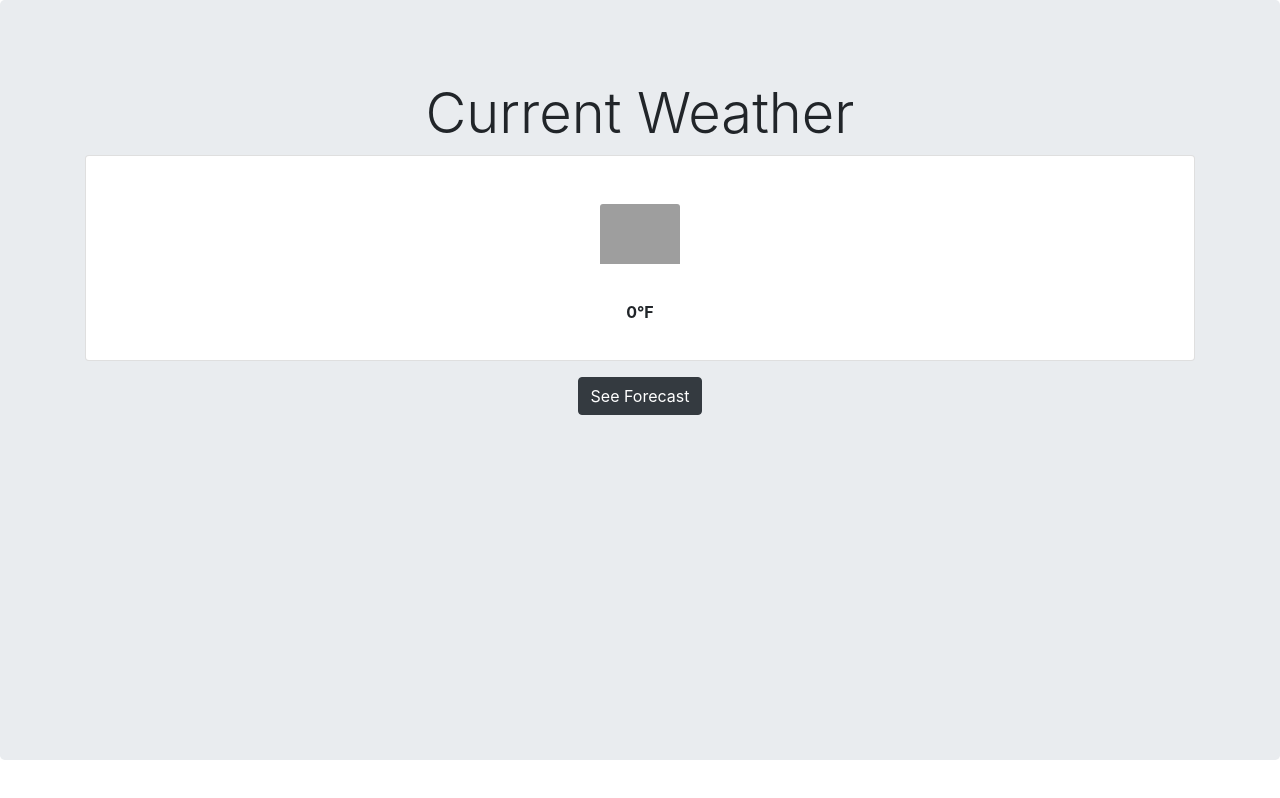
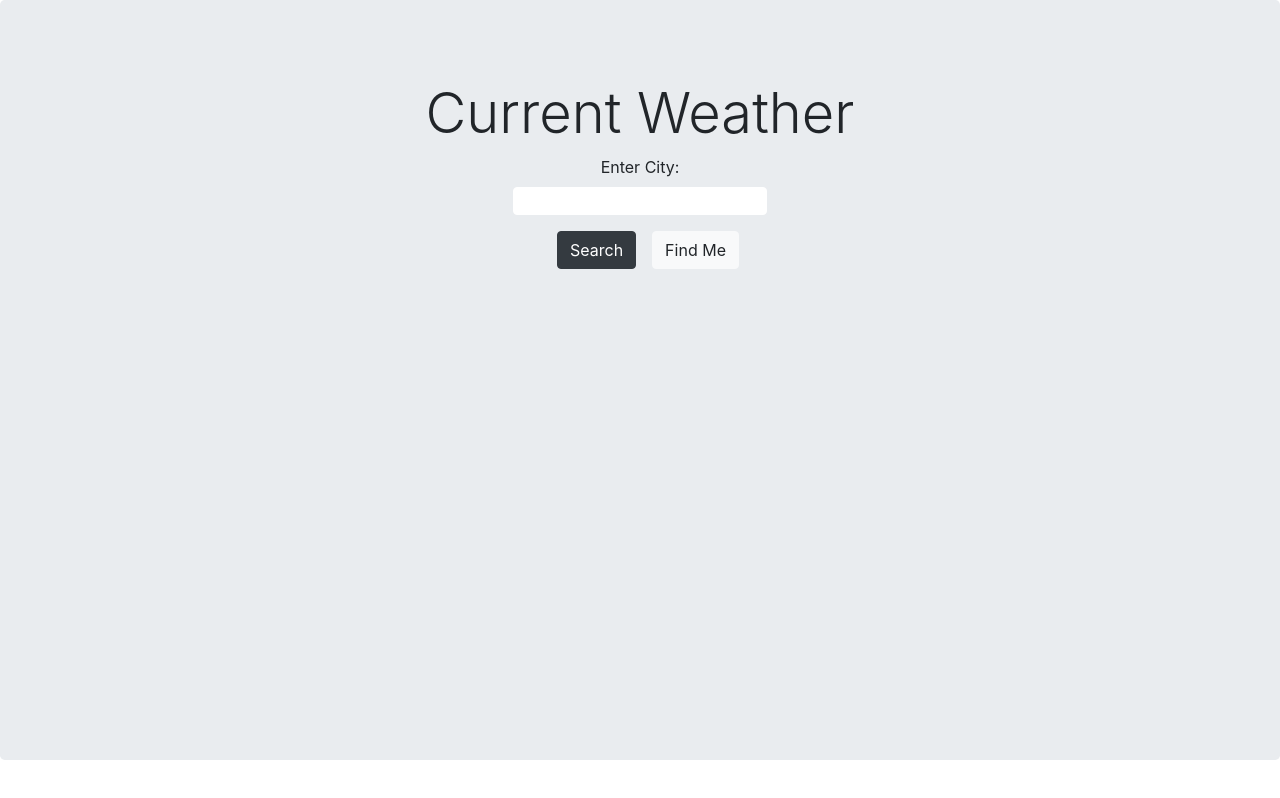
Before and after one commit to avalos010/weather-app-react, a React (Create React App) app: page / in a window 1280 px wide. Built offline with nearby package versions, Linux system fonts and the light colour scheme; no server answers; grey boxes are pictures that could not be loaded.

Commit message:
added input option

```diff
--- a/src/components/App.js
+++ b/src/components/App.js
@@ -7,8 +7,8 @@ import FiveDay from "./fiveDay";
 
 const App = () => (
   <Switch>
-    <Route exact path="/" render={() => <CurrentWeather />} />
-    <Route exact path="/forecast" render={() => <FiveDay />} />
+    <Route exact path="/" component={CurrentWeather} />
+    <Route exact path="/forecast" component={FiveDay} />
   </Switch>
 );
 
--- a/src/components/CurrentWeather.js
+++ b/src/components/CurrentWeather.js
@@ -1,29 +1,50 @@
 import React, { Component } from "react";
-import getLocation from "../getCoordinates";
 import { Link } from "react-router-dom";
+
+import WeatherInfo from "./weatherInfo";
 
 class CurrentWeather extends Component {
   state = {
-    location: "",
+    city: "",
     thumbnail: "",
     title: "",
     description: "",
     temp: 0,
     lon: null,
-    lat: null
+    lat: null,
+    showInput: true
   };
 
-  componentDidMount = () => {
+  handleUserLocation = () => {
     if (navigator.geolocation) {
       navigator.geolocation.getCurrentPosition(
         position => {
           const { latitude, longitude } = position.coords;
-          this.setState({ lat: latitude, lon: longitude });
+          this.setState({ lat: latitude, lon: longitude, showInput: false });
           this.handleWaitonLocation();
         },
         () => alert("Please Allow Location")
       );
     }
+  };
+
+  handleUserInput = async () => {
+    const response = await fetch(
+      `https://api.openweathermap.org/data/2.5/weather?q=${
+        this.state.city
+      }&appid=601eae66287223be5956bb277ffa86d5&units=imperial`
+    );
+
+    const result = await response.json();
+
+    result
+      ? this.setState({
+          title: result.name,
+          thumbnail: result.weather[0].icon,
+          description: result.weather[0].description,
+          temp: Math.floor(result.main.temp)
+        })
+      : console.log("loading");
   };
 
   handleWaitonLocation = async () => {
@@ -43,34 +64,57 @@ class CurrentWeather extends Component {
   };
 
   render() {
-    const { temp, title, thumbnail, description } = this.state;
+    const { temp, title, thumbnail, description, city } = this.state;
     return (
       <div className="jumbotron  text-center" style={{ height: "95vh" }}>
         <h2 className="display-4 mt-3">Current Weather</h2>
-        <div className="container">
-          <div className="card p-3">
-            <p className="lead font-weight-bold">{title}</p>
-            <div className="m-3">
-              <img
-                style={{ width: 80 }}
-                src={`http://openweathermap.org/img/w/${thumbnail}.png`}
-                className="mx-auto card-img-top"
-                alt={description}
-              />
-            </div>
-            <div className="card-body ">
-              <p className="card-text">
-                <span className="font-weight-bold">{temp}°F</span>
-                <br />
-                {description}
-              </p>
-            </div>
+        {title && (
+          <WeatherInfo
+            temp={temp}
+            title={title}
+            thumbnail={thumbnail}
+            description={description}
+          />
+        )}
+        {!title && (
+          <div className="d-flex flex-column">
+            <label htmlFor="location">Enter City:</label>
+            <input
+              className=" mx-auto border border-white rounded"
+              type="text"
+              id="location"
+              onChange={e => this.setState({ city: e.target.value })}
+            />
           </div>
-        </div>
-
-        <Link className=" mt-3 btn btn-dark" to="/forecast">
-          See Forecast
-        </Link>
+        )}
+        {!title && (
+          <div className="d-flex flex-row justify-content-center mt-3">
+            <button
+              onClick={this.handleUserInput}
+              className="btn btn-dark ml-3"
+            >
+              Search
+            </button>
+            <button
+              onClick={this.handleUserLocation}
+              className="btn btn-light ml-3"
+            >
+              Find Me
+            </button>
+          </div>
+        )}
+        {title && (
+          <Link
+            state={this.state.city}
+            className=" mt-3 btn btn-dark"
+            to={{
+              pathname: "/forecast",
+              city
+            }}
+          >
+            See Forecast
+          </Link>
+        )}
       </div>
     );
   }
--- a/src/components/fiveDay.js
+++ b/src/components/fiveDay.js
@@ -9,19 +9,41 @@ const FiveDay = props => {
   const [forecastData, setForecastData] = useState(null);
   const [lat, setLat] = useState(null);
   const [lon, setLon] = useState(null);
+  const [city, setCity] = useState(null);
 
   // eslint-disable-next-line react-hooks/exhaustive-deps
   const handleLoadForecast = async () => {
+    if (lat && lon) {
+      const response = await fetch(
+        `https://api.openweathermap.org/data/2.5/forecast?lat=${lat}&lon=${lon}&appid=601eae66287223be5956bb277ffa86d5&units=imperial`
+      );
+      const json = await response.json();
+
+      if (json) {
+        setForecastData(json.list);
+        console.log(json);
+        setCity(`${json.city.name}, ${json.city.country}`);
+      }
+    }
+  };
+
+  const handleUserLocationInput = async () => {
     const response = await fetch(
-      `https://api.openweathermap.org/data/2.5/forecast?lat=${lat}&lon=${lon}&appid=601eae66287223be5956bb277ffa86d5&units=imperial`
+      `https://api.openweathermap.org/data/2.5/forecast?q=${
+        props.location.city
+      }&appid=601eae66287223be5956bb277ffa86d5&units=imperial`
     );
     const json = await response.json();
-    setForecastData(json.list);
-    console.log(json.list);
+
+    if (json) {
+      setForecastData(json.list);
+      console.log(json);
+      setCity(`${json.city.name}, ${json.city.country}`);
+    }
   };
 
   useEffect(() => {
-    if (navigator.geolocation) {
+    if (!props.location.city && navigator.geolocation) {
       navigator.geolocation.getCurrentPosition(
         position => {
           const { latitude, longitude } = position.coords;
@@ -31,6 +53,9 @@ const FiveDay = props => {
         },
         () => alert("Please Allow Location")
       );
+    } else if (props.location.city) {
+      handleUserLocationInput();
+      console.log(props.location.city);
     }
     // eslint-disable-next-line react-hooks/exhaustive-deps
   }, [lat, lon]);
@@ -43,7 +68,7 @@ const FiveDay = props => {
           &larr; Home
         </Link>
       </div>
-
+      <h4 className="text-center">{city}</h4>
       {forecastData ? <Forecast forecastData={forecastData} /> : <Spinner />}
     </div>
   );
--- /dev/null
+++ b/src/components/weatherInfo.js
@@ -0,0 +1,30 @@
+import React from "react";
+
+function WeatherInfo({ title, thumbnail, temp, description }) {
+  return (
+    <div className="container">
+      <div className="card p-3">
+        <p className="lead font-weight-bold">{title}</p>
+        <div className="m-3">
+          {thumbnail && (
+            <img
+              style={{ width: 80 }}
+              src={`https://openweathermap.org/img/w/${thumbnail}.png`}
+              className="mx-auto card-img-top"
+              alt={description}
+            />
+          )}
+        </div>
+        <div className="card-body ">
+          <p className="card-text">
+            <span className="font-weight-bold">{temp}°F</span>
+            <br />
+            {description}
+          </p>
+        </div>
+      </div>
+    </div>
+  );
+}
+
+export default WeatherInfo;
```
